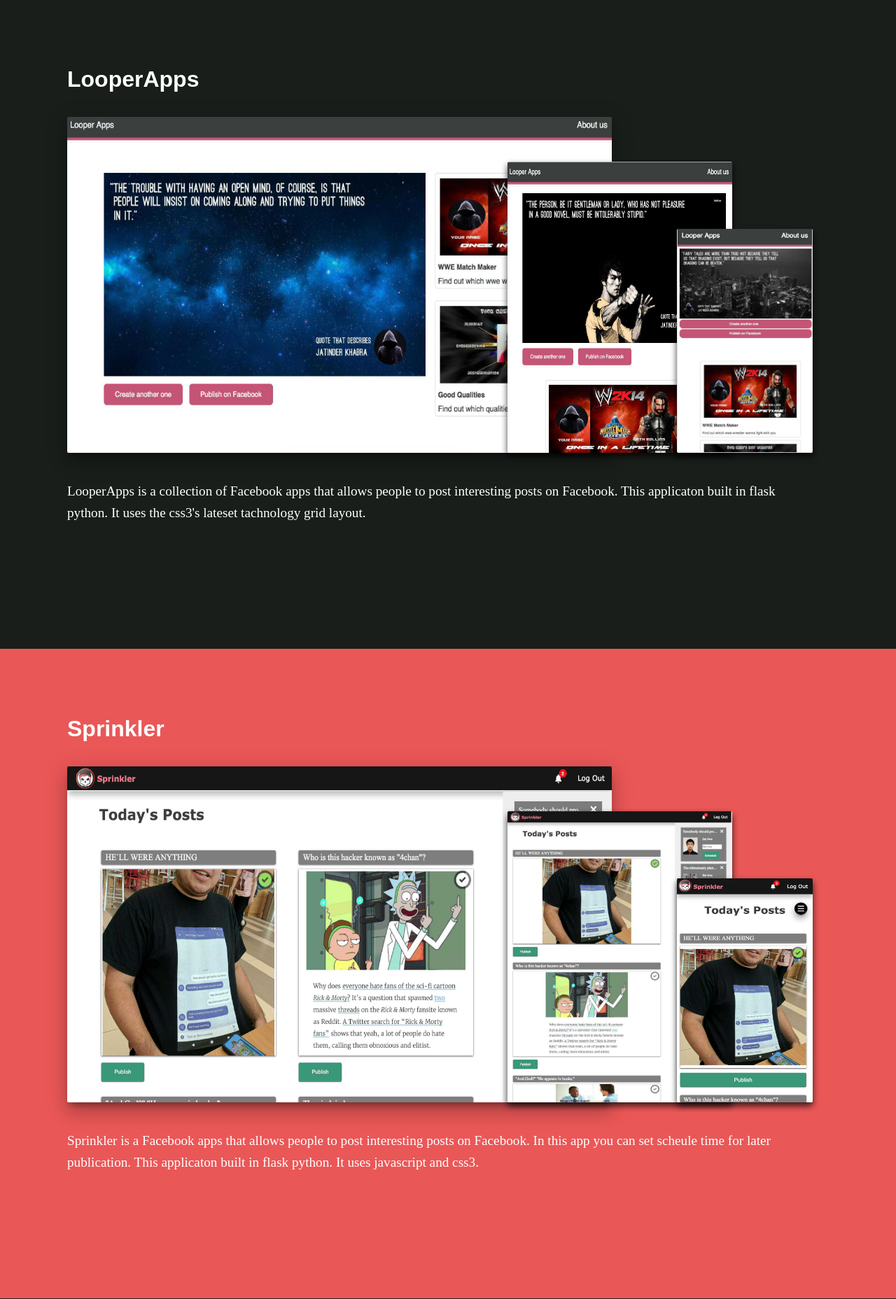
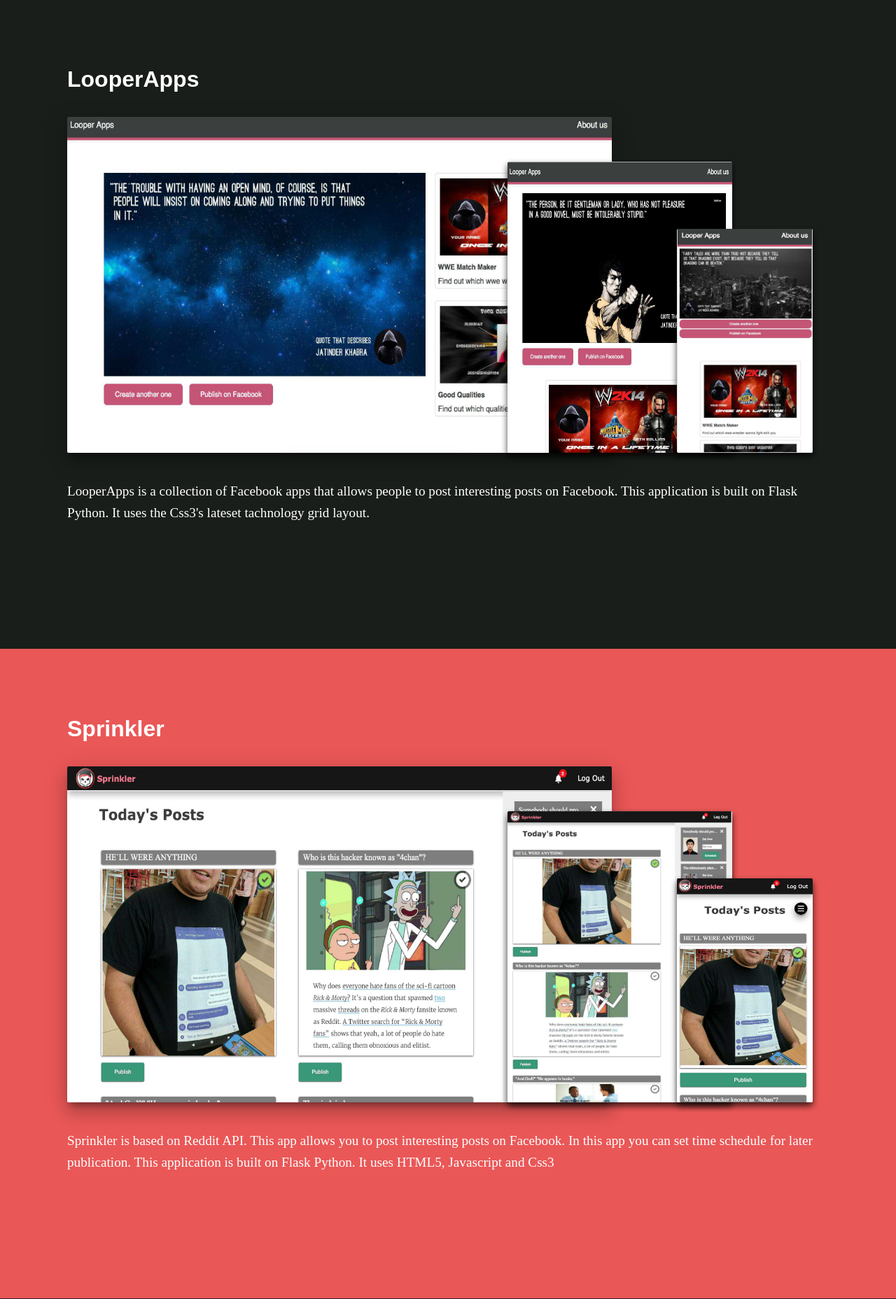
Before and after one commit to jkhabra/khabra.github.io, a Python web app: template __source/templates/work.html in a window 1280 px wide. Shown: the part 369-2225 px from the top of the page at 70% size. Run offline with Jinja, Linux system fonts and the light colour scheme; the template is opened without the code that fills it, so the values that code supplies are empty.

Commit message:
Fix spelling mistakes in work field

```diff
--- a/__source/templates/work.html
+++ b/__source/templates/work.html
@@ -19,7 +19,7 @@
     </div>
   </div>
   <div class='dis'>
-    <p class='app-about'>LooperApps is a collection of Facebook apps that allows people to post interesting posts on Facebook. This applicaton built in flask python. It uses the css3's lateset tachnology grid layout.</p>
+    <p class='app-about'>LooperApps is a collection of Facebook apps that allows people to post interesting posts on Facebook. This application is built on Flask Python. It uses the Css3's lateset tachnology grid layout.</p>
   </div>
 </div>
 
@@ -34,7 +34,9 @@
     </div>
   </div>
   <div class='dis'>
-    <p class='app-about'>Sprinkler is a Facebook apps that allows people to post interesting posts on Facebook. In this app you can set scheule time for later publication. This applicaton built in flask python. It uses javascript and css3.</p>
+    <p class='app-about'>
+      Sprinkler is based on Reddit API. This app allows you to post interesting posts on Facebook. In this app you can set time schedule for later publication. This application is built on Flask Python. It uses HTML5, Javascript and Css3
+    </p>
   </div>
 </div>
 <div class='help'>
```
Also changed, not shown: index.html (+1 -1 lines), work.html (+1 -1 lines).
